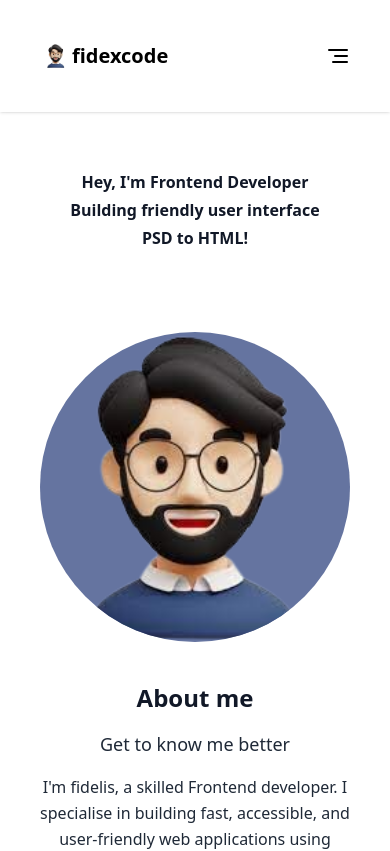
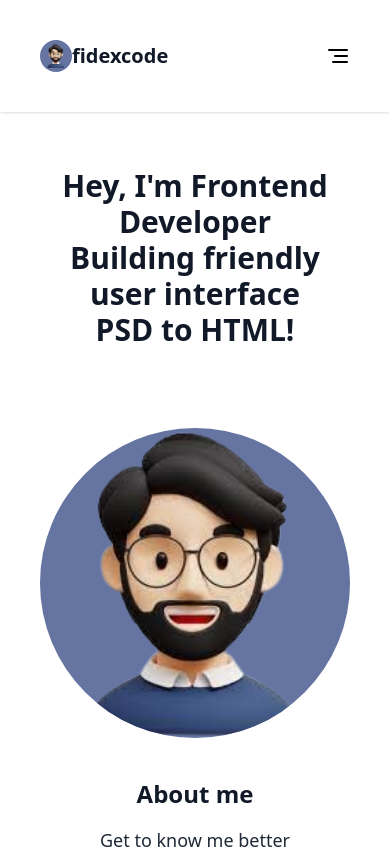
Before and after one commit to fidelisobioma/fidexcode, a React (Vite) app: page / in a window 390 px wide. Shown: the top 851 px of the page. Built offline with nearby package versions, Linux system fonts and the light colour scheme.

Commit message:
Fix logo text color
Change the text color from white to dark, to
differentate it from the white background color.

```diff
--- a/src/components/Hero.jsx
+++ b/src/components/Hero.jsx
@@ -5,14 +5,14 @@ function Hero() {
         className="max-w-7xl p-10 md:h-96 grid justify-center items-center mx-auto text-gray-900 scroll-mt-[300px]"
         id="home"
       >
-        <div className="">
-          <h1 className="md:text-4xl font-bold leading-7 text-center">
+        <div className="leading-loose">
+          <h1 className="text-3xl md:text-4xl font-bold  text-center">
             Hey, I'm Frontend Developer
           </h1>
-          <h1 className="md:text-4xl font-bold leading-7  text-center">
+          <h1 className="text-3xl md:text-4xl font-bold   text-center">
             Building friendly user interface
           </h1>
-          <h1 className="md:text-4xl font-bold leading-7  text-center">
+          <h1 className="text-3xl md:text-4xl font-bold  text-center">
             PSD to HTML!
           </h1>
         </div>
--- a/src/components/Navbar.jsx
+++ b/src/components/Navbar.jsx
@@ -66,12 +66,10 @@ function Navbar() {
       {/*small screen */}
       <div className="md:hidden flex  justify-between items-center p-10 max-w-7xl m-auto shadow bg-white fixed left-0 right-0 top-0">
         <div className="logo flex items-center justify-center">
-          <div className="w-8 h-8  rounded-full   bg-white p-1">
+          <div className="w-8 h-8  rounded-full   bg-[#6574a0] p-1">
             <img src="/images/fidelis.png" alt="fidexcode" className="w-full" />
           </div>
-          <div className="text-xl font-bold text-[hsl(207, 13%, 34%)] dark:text-white">
-            fidexcode
-          </div>
+          <div className="text-xl font-bold text-gray-900">fidexcode</div>
         </div>
 
         <div>
```
